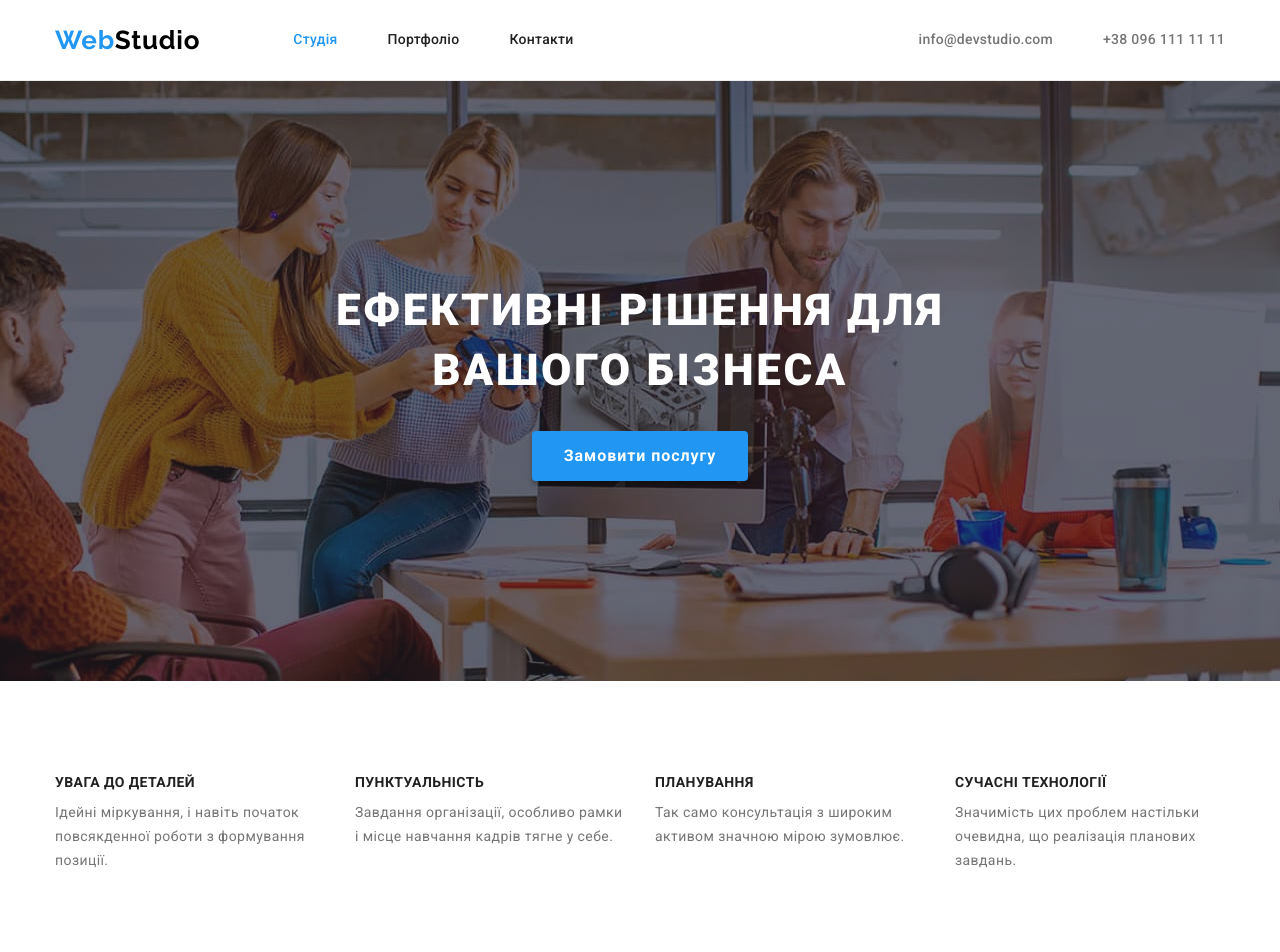
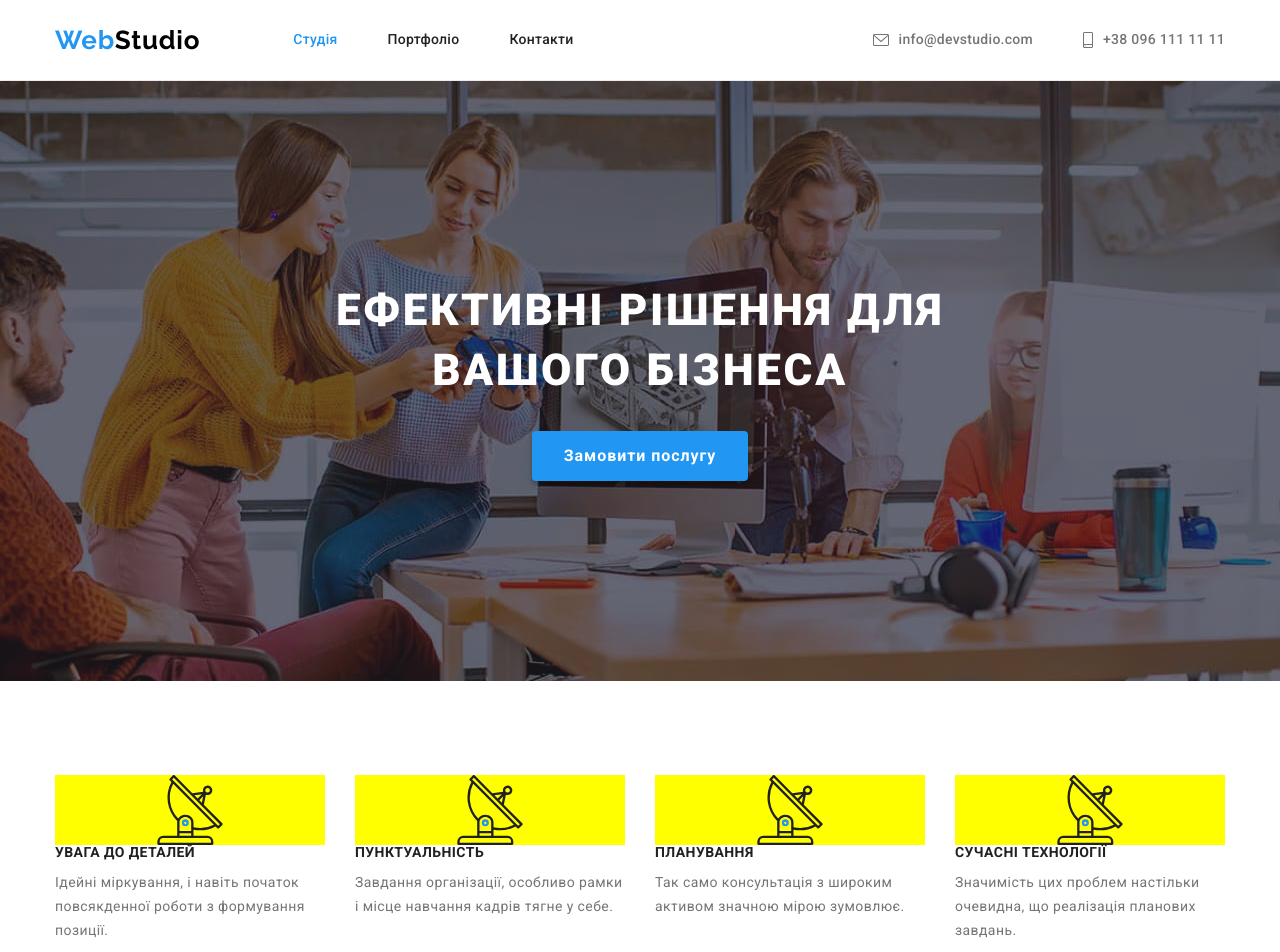
Before and after one commit to Vitalii-Prokopenko/goit-markup-hw-04, a plain HTML site: page index.html in a window 1280 px wide. Shown: the top 952 px of the page. Drawn offline with nearby package versions, Linux system fonts and the light colour scheme.

Commit message:
features icons

```diff
--- a/css/styles.css
+++ b/css/styles.css
@@ -178,21 +178,42 @@ section.features {
   list-style: none;
 }
 
+
+
 .contacts-in-header li:not(:last-child) {
   margin-right: 50px;
 }
 
 .contacts-in-header a {
   color: var(--main-color);
+
 }
+
+.email,
+.phone {
+display: inline-flex;
+  align-items: center;
+  }
 
 .email::before {
 content: '';
 width: 16px;
 height: 12px;
-display: inline-block;
-background-image: url(../);
+margin-right: 10px;
+background-image: url(../images/icons-contacts/envelope.svg);
+background-size: contain;
 }
+
+.phone::before {
+content: '';
+width: 10px;
+height: 16px;
+margin-right: 10px;
+background-image: url(../images/icons-contacts/smartphone.svg);
+background-size: contain;
+
+}
+
 
 
 /* Paddings for all anchors in header except logo */
@@ -275,13 +296,28 @@ header {
   display: flex;
 }
 
-.features-list li {
+.features-list-item {
   margin-right: 30px;
   width: 270px;
 }
 
-.features-list li:last-child {
+.features-list-item:last-child {
   margin-right: 0;
+}
+
+.features-list-item::before {
+  content: '';
+  display: block;
+  height: 70px;
+
+   background-color: yellow;
+  background-image: url(../images/icons-features/antenna.svg);
+  background-size: contain;
+  background-repeat: no-repeat;
+  background-position: center;
+
+
+
 }
 
 .feature-headings {
@@ -300,6 +336,9 @@ header {
   line-height: 1.71;
   letter-spacing: 0.03em;
 }
+
+.
+
 
 /* What do we do section */
 
--- a/index.html
+++ b/index.html
@@ -41,7 +41,7 @@
         </nav>
         <!-- email, telephone -->
         <ul class="contacts-in-header">
-          <li>
+          <li class="email-li">
             <a class="email" href="mailto:info@devstudio.com">info@devstudio.com</a>
           </li>
           <li>
@@ -64,25 +64,25 @@
         <div class="container">
           <h2 class="visually-hidden">Особоливості</h2>
           <ul class="features-list">
-            <li>
+            <li class="features-list-item">
               <h3 class="feature-headings">Увага до деталей</h3>
               <p class="feature-description">
                 Ідейні міркування, і навіть початок повсякденної роботи з формування позиції.
               </p>
             </li>
-            <li>
+            <li class="features-list-item">
               <h3 class="feature-headings">Пунктуальність</h3>
               <p class="feature-description">
                 Завдання організації, особливо рамки і місце навчання кадрів тягне у себе.
               </p>
             </li>
-            <li>
+            <li class="features-list-item">
               <h3 class="feature-headings">Планування</h3>
               <p class="feature-description">
                 Так само консультація з широким активом значною мірою зумовлює.
               </p>
             </li>
-            <li>
+            <li class="features-list-item">
               <h3 class="feature-headings">Сучасні технології</h3>
               <p class="feature-description">
                 Значимість цих проблем настільки очевидна, що реалізація планових завдань.
```
Also changed, not shown: images/icons-features/antenna.svg (added), images/icons-features/astronaut.svg (added), images/icons-features/clock.svg (added), images/icons-features/diagram.svg (added).
